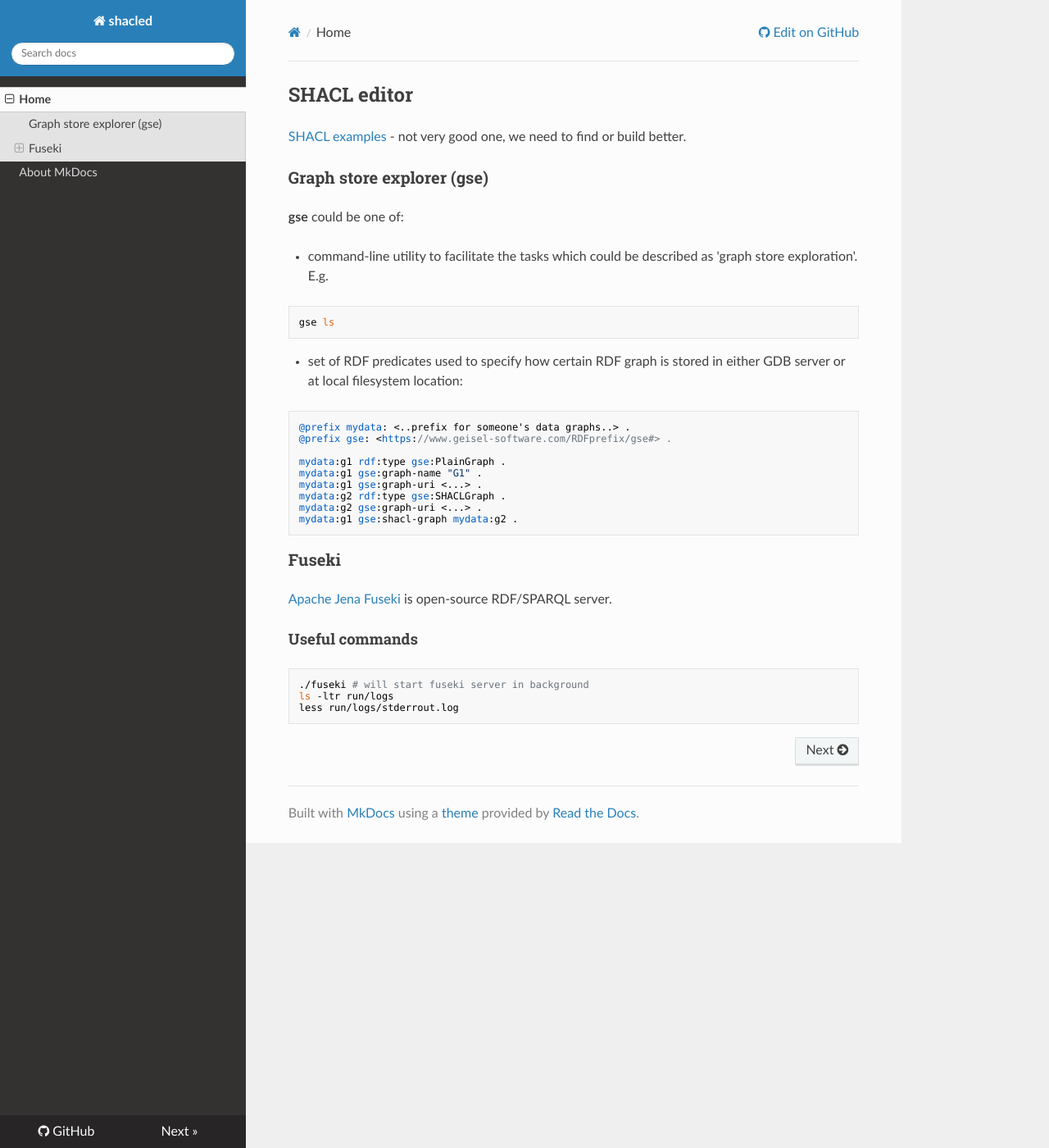
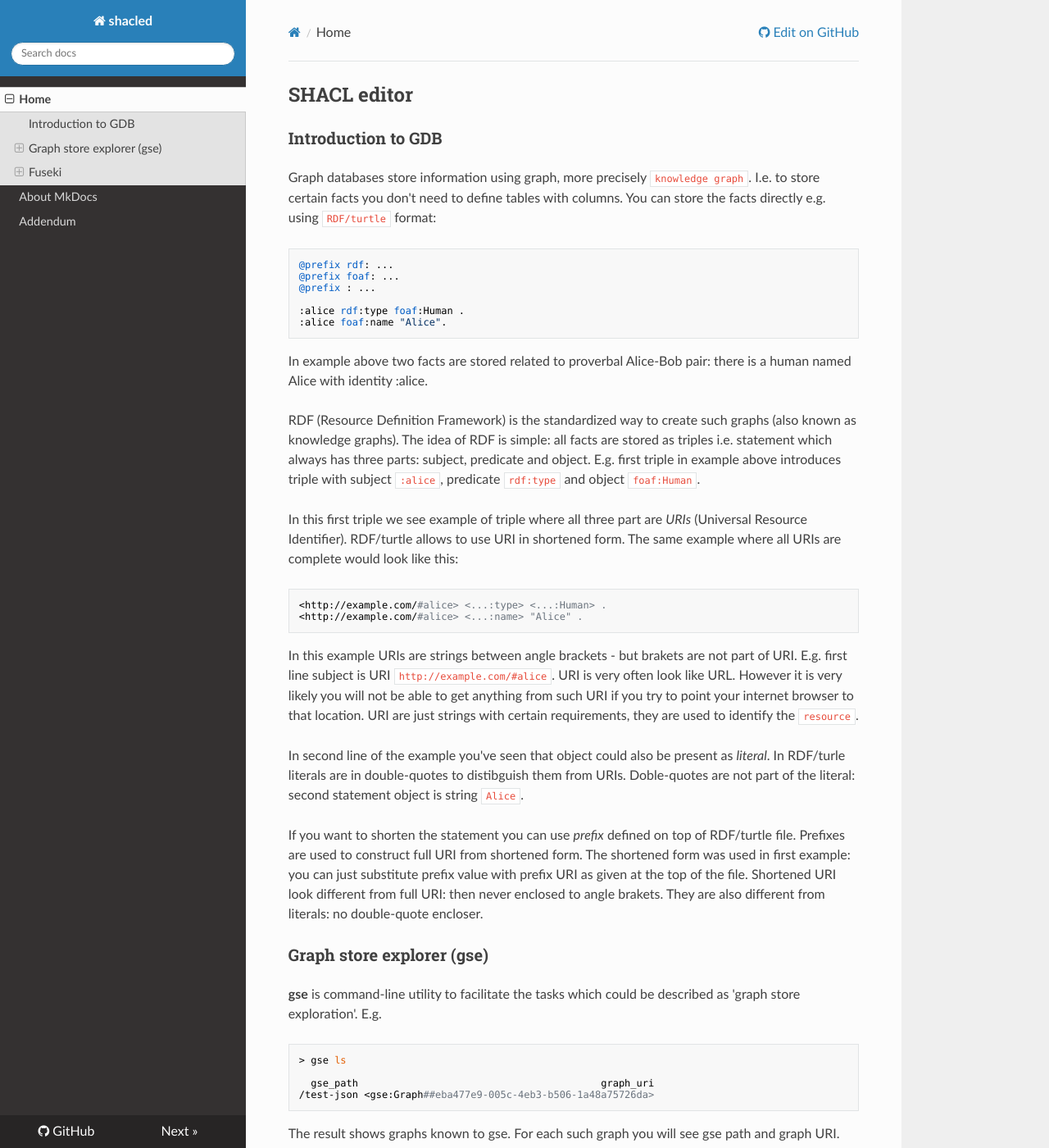
Before and after one commit to GeiselSoftware/kgm, an MkDocs documentation site: the page built from docs/docs/index.md, in a window 1280 px wide and 1400 px high. Shown: the whole window at 82% size. Built offline with MkDocs 1.6.1, drawn with Linux system fonts in a browser that asks for light colours; nearby versions of some CDN libraries; some of the changed text lies outside the part shown.

Commit message:
gse is in progress, a bit more docs

````diff
--- a/docs/docs/index.md
+++ b/docs/docs/index.md
@@ -1,23 +1,61 @@
 # SHACL editor
 
-[SHACL examples](https://www.slideshare.net/jelabra/shacl-by-example) - not very good one, we need to find or build better.
+
+## Introduction to GDB
+
+Graph databases store information using graph, more precisely `knowledge graph`. I.e. to store certain facts you don't need to define tables with columns. You can store the facts directly e.g. using `RDF/turtle` format:
+
+```
+@prefix rdf: ...
+@prefix foaf: ...
+@prefix : ...
+
+:alice rdf:type foaf:Human .
+:alice foaf:name "Alice".
+```
+
+In example above two facts are stored related to proverbal Alice-Bob pair: there is a human named Alice with identity :alice.
+
+RDF (Resource Definition Framework) is the standardized way to create such graphs (also known as knowledge graphs). The idea of RDF is simple: all facts are stored as triples i.e. statement which always has three parts: subject, predicate and object. E.g. first triple in example above introduces triple with subject `:alice`, predicate `rdf:type` and object `foaf:Human`.
+
+In this first triple we see example of triple where all three part are *URIs* (Universal Resource Identifier). RDF/turtle allows to use URI in shortened form. The same example where all URIs are complete would look like this:
+
+```
+<http://example.com/#alice> <...:type> <...:Human> .
+<http://example.com/#alice> <...:name> "Alice" .
+```
+
+In this example URIs are strings between angle brackets - but brakets are not part of URI. E.g. first line subject is URI `http://example.com/#alice`. URI is very often look like URL. However it is very likely you will not be able to get anything from such URI if you try to point your internet browser to that location. URI are just strings with certain requirements, they are used to identify the `resource`.
+
+In second line of the example you've seen that object could also be present as *literal*. In RDF/turle literals are in double-quotes to distibguish them from URIs. Doble-quotes are not part of the literal: second statement object is string `Alice`.
+
+If you want to shorten the statement you can use *prefix* defined on top of RDF/turtle file. Prefixes are used to construct full URI from shortened form. The shortened form was used in first example: you can just substitute prefix value with prefix URI as given at the top of the file. Shortened URI look different from full URI: then never enclosed to angle brakets. They are also different from literals: no double-quote encloser.
 
 ## Graph store explorer (gse)
 
-**gse** could be one of:
-
-- command-line utility to facilitate the tasks which could be described as 'graph store exploration'. E.g.
+**gse** is command-line utility to facilitate the tasks which could be described as 'graph store exploration'. E.g.
 
 ```
-gse ls
+> gse ls
+
+  gse_path                                         graph_uri
+/test-json <gse:Graph##eba477e9-005c-4eb3-b506-1a48a75726da>
 ```
-- set of RDF predicates used to specify how certain RDF graph is stored in either GDB server or at local filesystem location:
+
+The result shows graphs known to gse. For each such graph you will see gse path and graph URI. Graph URI can be used in subsequent SPARQL queries.
+
+Given .ttl file it is possible to upload the content into GDB using `gse insert` command. This operation allow to specify **gse path** to resulting graph in GDB.
+
+
+### gse: prefix
+
+**gse:** is prefix introduced for GSE users. It defines set of RDF predicates used to specify how certain RDF graph is stored in GDB server:
 ```
-@prefix mydata: <..prefix for someone's data graphs..> .
-@prefix gse: <https://www.geisel-software.com/RDFprefix/gse#> .
+@prefix mydata: <mydata:> .
+@prefix gse: <http://www.geisel-software.com/gse#> .
 
 mydata:g1 rdf:type gse:PlainGraph .
-mydata:g1 gse:graph-name "G1" .
+mydata:g1 gse:path "/G1" .
 mydata:g1 gse:graph-uri <...> .
 mydata:g2 rdf:type gse:SHACLGraph .
 mydata:g2 gse:graph-uri <...> .
--- a/docs/mkdocs.yml
+++ b/docs/mkdocs.yml
@@ -14,6 +14,7 @@ theme: readthedocs
 nav:
   - Home: index.md
   - About MkDocs: about-mkdocs.md
+  - Addendum: addendum.md
 
 markdown_extensions:
   - toc:
````
Also changed, not shown: docs/docs/addendum.md (added, +12 -0 lines), 2 other files.
